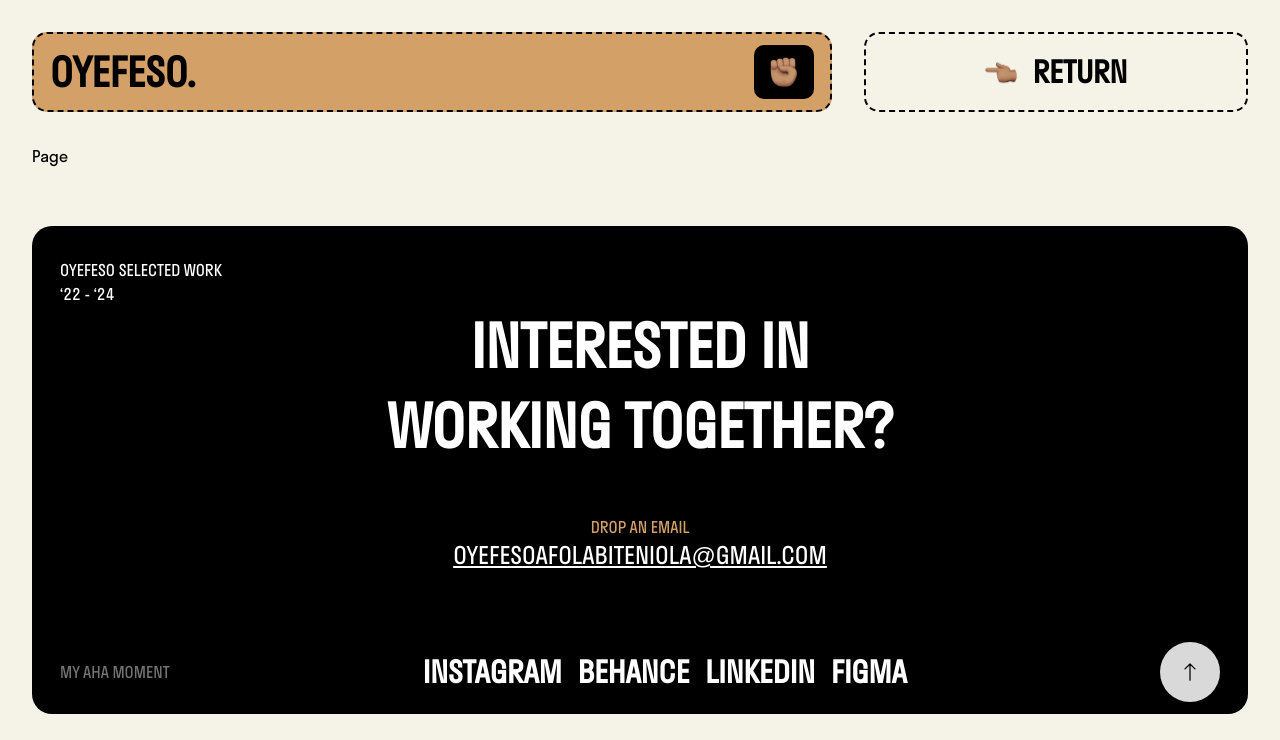
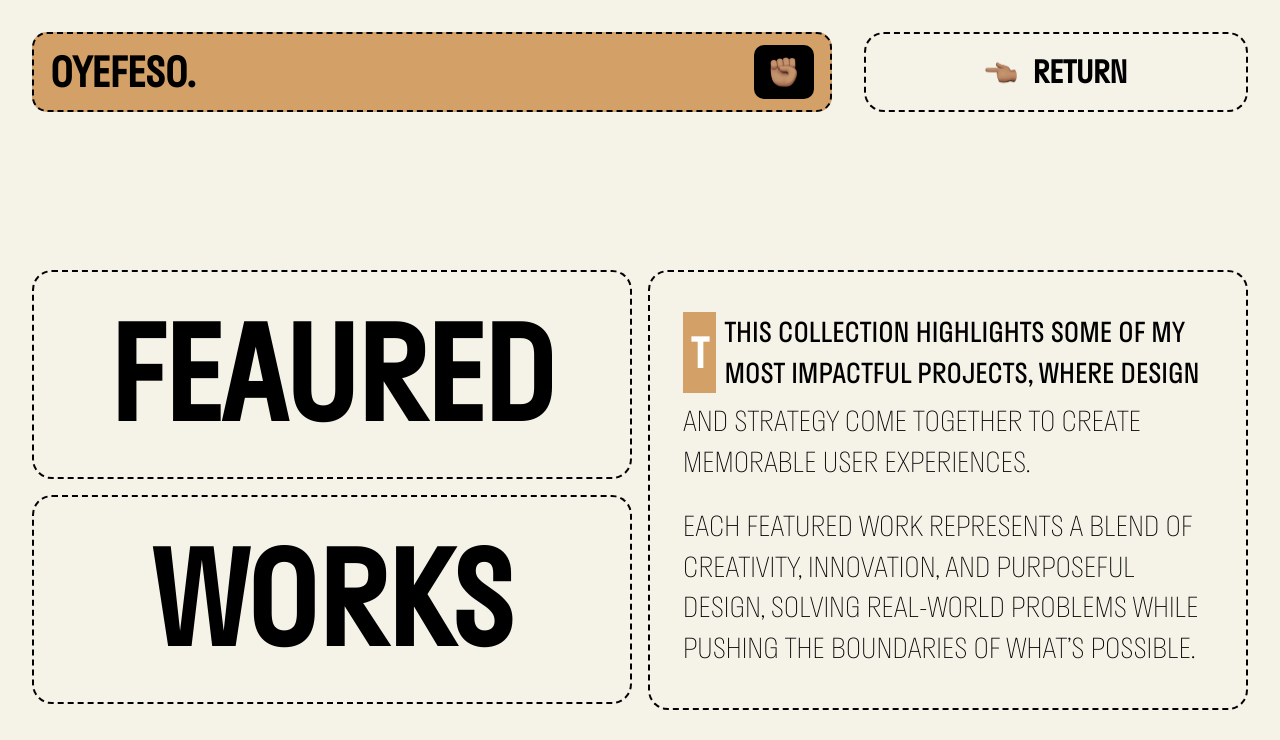
Before and after one commit to kalejaiyeoluwadara/afolabi, a Next.js app: page /works in a window 1280 px wide. Shown: the top 740 px of the page. Built offline with nearby package versions, Linux system fonts and the light colour scheme.

Commit message:
about to start adding animations

```diff
--- a/app/Hero/Collections.jsx
+++ b/app/Hero/Collections.jsx
@@ -1,18 +1,6 @@
 import Link from "next/link";
 import React from "react";
-
-const Container = ({ name, link }) => {
-  return (
-    <section className=" w-auto border flex justify-between items-center rounded-[20px] flex-col h-[218px] ">
-      <Link href={link}>
-        <p className="uppercase text-[32px] font-semibold w-full text-center mt-6 ">
-          {name}
-        </p>
-      </Link>
-      <div className="h-[119px] bg-black w-full rounded-[10px] "></div>
-    </section>
-  );
-};
+import Container from "../components/Container";
 function Collections() {
   return (
     <main className=" w-full grid mt-[132px] mb-[41px] grid-cols-2 sm:grid-cols-4 gap-8 ">
--- /dev/null
+++ b/app/components/Container.jsx
@@ -0,0 +1,16 @@
+import Link from "next/link";
+import React from "react";
+const Container = ({ name, link }) => {
+  return (
+    <section className=" w-auto border flex justify-between items-center rounded-[20px] flex-col h-[218px] ">
+      <Link href={link}>
+        <p className="uppercase text-[32px] font-semibold w-full text-center mt-6 ">
+          {name}
+        </p>
+      </Link>
+      <div className="h-[119px] bg-black w-full rounded-[10px] "></div>
+    </section>
+  );
+};
+
+export default Container;
--- /dev/null
+++ b/app/components/Modal.jsx
@@ -0,0 +1,70 @@
+"use client";
+import React, { useEffect } from "react";
+import { useGlobal } from "../context";
+import Link from "next/link";
+import { usePathname } from "next/navigation";
+const Container = ({ name, link, setModal }) => {
+  return (
+    <section
+      onClick={() => {
+        setModal(false);
+      }}
+      className=" w-auto text-white overflow-hidden border-2 border-dashed  border-white flex justify-between items-center rounded-[20px] flex-col h-[200px] "
+    >
+      <Link href={link}>
+        <p className="uppercase text-[32px] font-semibold w-full text-center mt-6 ">
+          {name}
+        </p>
+      </Link>
+      <div className="h-[119px] bg-primary w-full rounded-[10px] "></div>
+    </section>
+  );
+};
+function Modal() {
+  const { modal, setModal } = useGlobal();
+  const pathname = usePathname();
+  return (
+    <>
+      {modal && (
+        <main className="h-screen w-screen pb-10  overflow-y-scroll grid grid-cols-2  items-center justify-center   px-[53px]  bg-black z-40 gap-10 fixed top-0 left-0 ">
+          <div className="text-white flex flex-col justify-center text-[80px] space-y-6  ">
+            {[
+              { title: "Work", link: "/works" },
+              { title: "EUREKA", link: "/" },
+              { title: "CONTACT", link: "/contact" },
+              { title: "MORE", link: "/" },
+            ].map((d, id) => {
+              return (
+                <div
+                  key={id}
+                  onClick={() => setModal(false)}
+                  className="relative"
+                >
+                  <Link href={d.link}>
+                    <p className=" text-7xl uppercase font-bold ">{d.title}</p>
+                  </Link>
+                  {pathname.includes(d.title.toLowerCase()) && (
+                    <span className="h-2 w-[380px] bg-[#D3A068] absolute -left-12 top-8  " />
+                  )}
+                </div>
+              );
+            })}
+          </div>
+          <div className="grid grid-cols-2  mb-20 w-full mt-[125px] gap-4 ">
+            {[1, 2, 3, 4].map((d, id) => {
+              return (
+                <Container
+                  setModal={setModal}
+                  name={"case studies"}
+                  link={"/works/case-studies"}
+                />
+              );
+            })}
+          </div>
+        </main>
+      )}
+    </>
+  );
+}
+
+export default Modal;
--- a/app/components/Nav.jsx
+++ b/app/components/Nav.jsx
@@ -1,13 +1,29 @@
+"use client";
 import Image from "next/image";
 import React from "react";
 import { icons } from "@/app/utils";
+import { useGlobal } from "../context";
+import Link from "next/link";
 function Nav() {
+  const { setModal } = useGlobal();
   return (
-    <nav className=" my-8 w-screen  flex items-start justify-start  ">
+    <nav className=" my-8 w-screen z-50 relative flex items-start justify-start  ">
       <main className="w-[95vw] flex items-start justify-around  ">
         <div className=" h-[80px] w-[490px] col-span-2  px-4 rounded-[15px] bg-primary border-2 border-dashed border-black  flex justify-between items-center ">
-          <h2 className="font-bold text-[40px] ">OYEFESO.</h2>
-          <div className=" h-[54px] w-[60px] flex-center rounded-[10px] bg-black  ">
+          <Link
+            onClick={() => {
+              setModal(false);
+            }}
+            href={"/"}
+          >
+            <h2 className="font-bold text-[40px] ">OYEFESO.</h2>
+          </Link>
+          <div
+            onClick={() => {
+              setModal(true);
+            }}
+            className=" h-[54px] w-[60px] flex-center rounded-[10px] bg-black  "
+          >
             <Image
               className=""
               src={icons.sep}
--- /dev/null
+++ b/app/contact/page.jsx
@@ -0,0 +1,14 @@
+import React from "react";
+import Nav from "../components/Nav";
+import Foot from "../Hero/Foot";
+
+function Page() {
+  return (
+    <main>
+      <Nav />
+      <Foot />
+    </main>
+  );
+}
+
+export default Page;
--- /dev/null
+++ b/app/context.jsx
@@ -0,0 +1,22 @@
+"use client";
+import React, { useContext, useState, useEffect } from "react";
+const AppContext = React.createContext();
+
+function AppProvider({ children }) {
+  const [modal, setModal] = useState(false);
+  return (
+    <AppContext.Provider
+      value={{
+        modal,
+        setModal,
+      }}
+    >
+      {children}
+    </AppContext.Provider>
+  );
+}
+export const useGlobal = () => {
+  return useContext(AppContext);
+};
+
+export default AppProvider;
--- a/app/globals.css
+++ b/app/globals.css
@@ -42,7 +42,7 @@ body{
   @apply flex items-center justify-center
 }
 .border{
-  @apply border-2 border-dashed border-black
+  @apply border-2 border-dashed rounded-[20px] border-black
 }
 h1{
   @apply text-6xl font-bold
--- a/app/layout.js
+++ b/app/layout.js
@@ -1,3 +1,5 @@
+import Modal from "./components/Modal";
+import AppProvider from "./context";
 import "./globals.css";
 export const metadata = {
   title: "Afolabi",
@@ -6,7 +8,10 @@ export const metadata = {
 export default function RootLayout({ children }) {
   return (
     <html lang="en">
-      <body className="px-8 mb-8">{children}</body>
+      <AppProvider>
+        <body className="px-8 mb-8">{children}</body>
+        <Modal />
+      </AppProvider>
     </html>
   );
 }
--- a/app/works/NavBar.jsx
+++ b/app/works/NavBar.jsx
@@ -1,14 +1,27 @@
+"use client";
 import Image from "next/image";
 import React from "react";
 import { icons } from "@/app/utils";
 import Link from "next/link";
+import { useGlobal } from "../context";
 function NavBar() {
+  const { setModal } = useGlobal();
   return (
     <nav className=" my-8 w-screen  flex items-start justify-start  ">
       <main className="w-[95vw] gap-8 grid grid-cols-3 items-start justify-around  ">
         <div className=" h-[80px] col-span-2 w-auto   px-4 rounded-[15px] bg-primary border-2 border-dashed border-black  flex justify-between items-center ">
-          <h2 className="font-bold text-[40px] ">OYEFESO.</h2>
-          <div className=" h-[54px] w-[60px] flex-center rounded-[10px] bg-black  ">
+          <Link
+            onClick={() => {
+              setModal(false);
+            }}
+            href={"/"}
+          >
+            <h2 className="font-bold text-[40px] ">OYEFESO.</h2>
+          </Link>
+          <div
+            onClick={() => setModal(true)}
+            className=" h-[54px] w-[60px] flex-center rounded-[10px] bg-black  "
+          >
             <Image
               className=""
               src={icons.zero2}
--- a/app/works/case-studies/page.jsx
+++ b/app/works/case-studies/page.jsx
@@ -1,17 +1,6 @@
+import Container from "@/app/components/Container";
 import Link from "next/link";
 import React from "react";
-const Container = ({ name, link }) => {
-  return (
-    <section className=" w-auto border flex justify-between items-center rounded-[20px] flex-col h-[218px] ">
-      <Link href={link}>
-        <p className="uppercase text-[32px] font-semibold w-full text-center mt-6 ">
-          {name}
-        </p>
-      </Link>
-      <div className="h-[119px] bg-black w-full rounded-[10px] "></div>
-    </section>
-  );
-};
 function Page() {
   return (
     <main className="grid grid-cols-2 justify-between items-center w-full py-20  ">
--- a/app/works/page.jsx
+++ b/app/works/page.jsx
@@ -1,7 +1,50 @@
 import React from "react";
+import Container from "../components/Container";
 
 function Page() {
-  return <div>Page</div>;
+  return (
+    <main className="mt-[158px] ">
+      <section className="grid grid-cols-2 gap-4  ">
+        <div className="space-y-4">
+          <div className="border flex-center  px-4 py-2  text-[126px] font-bold  ">
+            FEAURED
+          </div>
+          <div className="border flex-center px-4 py-2  text-[126px] font-bold  ">
+            WORKS
+          </div>
+        </div>
+        <div className="border uppercase text-[27px]  px-[33px] py-10 ">
+          <p className="flex">
+            <span className="px-2 py-2 bg-primary text-[40px] font-bold text-white text-center flex-center mr-2 ">
+              T
+            </span>
+            <span>
+              This collection highlights some of my most impactful projects,
+              where design{" "}
+            </span>
+          </p>
+          <div className="  ">
+            <p className="mt-2  stratosLight  mb-6">
+              {" "}
+              and strategy come together to create memorable user experiences.
+            </p>
+            <p className="stratosLight">
+              Each featured work represents a blend of creativity, innovation,
+              and purposeful design, solving real-world problems while pushing
+              the boundaries of what’s possible.
+            </p>
+          </div>
+        </div>
+      </section>
+      <section className="grid grid-cols-3 mt-8 gap-10  ">
+        {[1, 2, 3, 4, 5, 6, 7, 8, 9].map((d, id) => {
+          return (
+            <Container name="case study" key={id} link={"/works/case-study"} />
+          );
+        })}
+      </section>
+    </main>
+  );
 }
 
 export default Page;
```
